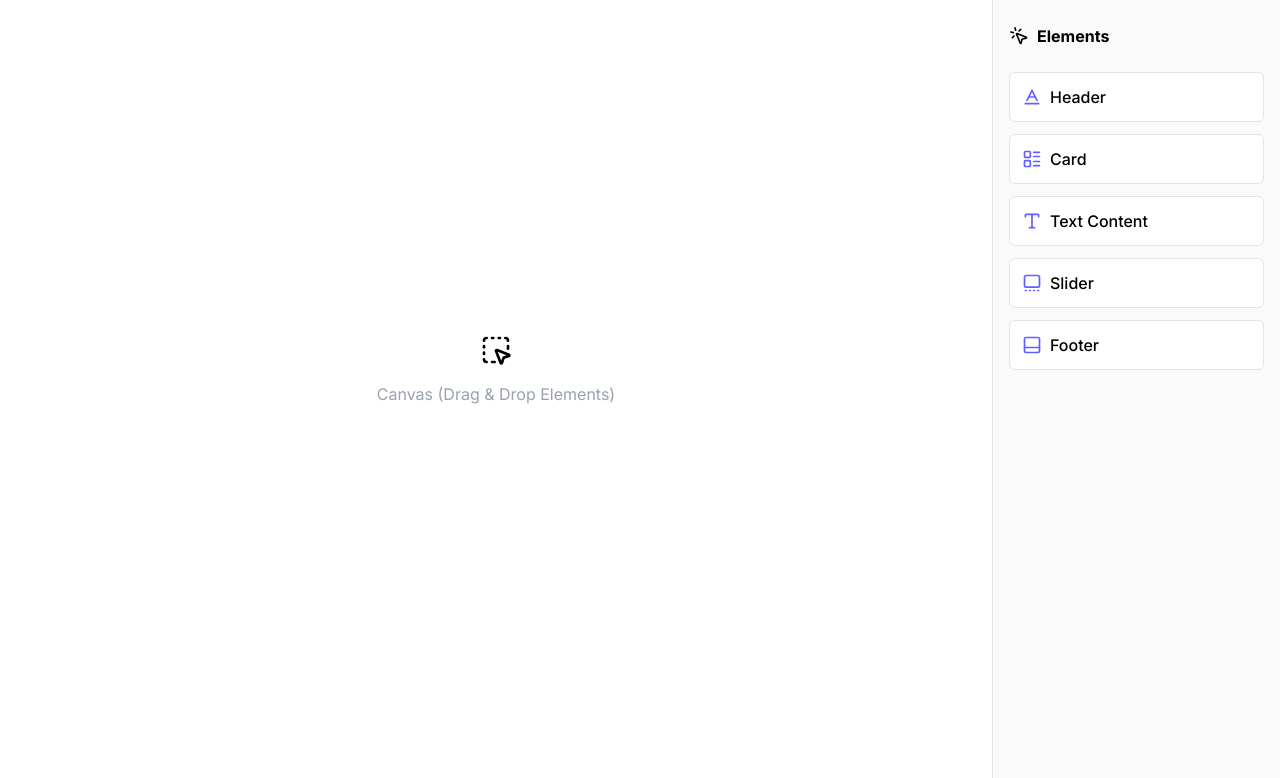
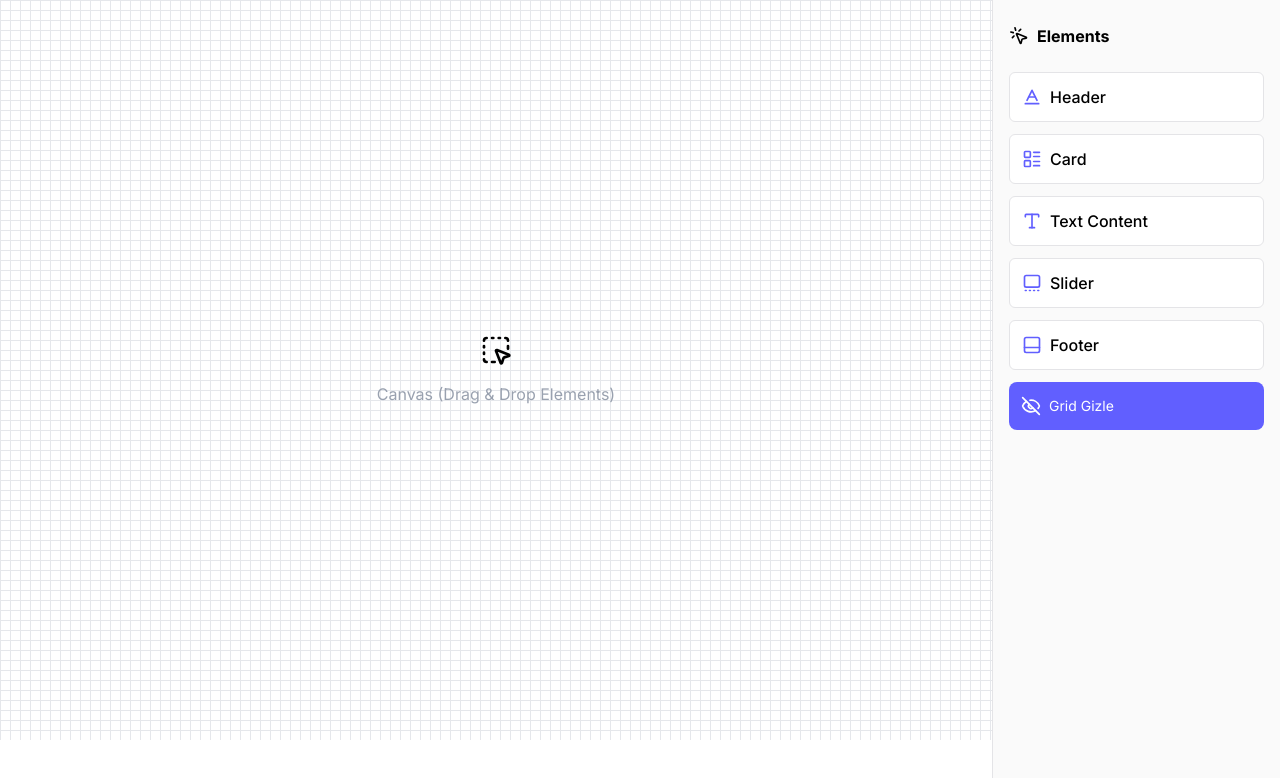
Before and after one commit to yasinakbulut25/drag-drop-builder, a Next.js app: page / in a window 1280 px wide. Shown: the top 778 px of the page. Built offline with nearby package versions, Linux system fonts and the light colour scheme.

Commit message:
feat: draggable elements and grid toggle to canvas

```diff
--- a/components/canvas/Canvas.jsx
+++ b/components/canvas/Canvas.jsx
@@ -1,5 +1,6 @@
 "use client";
 
+import { useEffect } from "react";
 import { SquareDashedMousePointerIcon } from "lucide-react";
 import { useBuilderStore } from "@/store/useBuilderStore";
 import { calculateDropPosition } from "@/lib/dragEngine/dropCalculator";
@@ -7,23 +8,73 @@ import { allowDrop } from "@/lib/dragEngine/dragHandlers";
 import ElementRenderer from "./ElementRenderer";
 
 export default function Canvas() {
-  const { addElement, elements } = useBuilderStore();
+  const {
+    elements,
+    addElement,
+    draggingId,
+    dragOffsetX,
+    dragOffsetY,
+    moveElement,
+    canvas,
+  } = useBuilderStore();
 
   const handleDrop = (e) => {
     e.preventDefault();
-
     const type = e.dataTransfer.getData("element-type");
     const pos = calculateDropPosition(e);
+    addElement(type, pos);
+  };
 
-    addElement(type, pos);
+  useEffect(() => {
+    const handleMouseMove = (e) => {
+      if (!draggingId) return;
+
+      const canvasRoot = document.getElementById("canvas-root");
+      const rect = canvasRoot.getBoundingClientRect();
+
+      let x = e.clientX - rect.left - dragOffsetX;
+      let y = e.clientY - rect.top - dragOffsetY;
+
+      x = Math.max(0, x);
+      y = Math.max(0, y);
+
+      const grid = canvas.grid;
+      if (grid.enabled && grid.snap) {
+        x = Math.round(x / grid.size) * grid.size;
+        y = Math.round(y / grid.size) * grid.size;
+      }
+
+      moveElement(draggingId, x, y);
+    };
+
+    const handleMouseUp = () => {
+      useBuilderStore.setState({ draggingId: null });
+    };
+
+    window.addEventListener("mousemove", handleMouseMove);
+    window.addEventListener("mouseup", handleMouseUp);
+
+    return () => {
+      window.removeEventListener("mousemove", handleMouseMove);
+      window.removeEventListener("mouseup", handleMouseUp);
+    };
+  }, [draggingId, dragOffsetX, dragOffsetY, moveElement, canvas]);
+
+  const canvasStyle = {
+    backgroundImage: canvas.grid.enabled
+      ? `linear-gradient(#e5e7eb 1px, transparent 1px),
+       linear-gradient(90deg, #e5e7eb 1px, transparent 1px)`
+      : "none",
+    backgroundSize: `${canvas.grid.size}px ${canvas.grid.size}px`,
   };
 
   return (
     <div
-      id="canvas"
+      id="canvas-root"
       onDrop={handleDrop}
       onDragOver={allowDrop}
-      className="w-full h-full relative overflow-auto m-auto"
+      style={canvasStyle}
+      className="relative w-full h-full overflow-auto bg-white"
     >
       {elements.length === 0 ? (
         <div className="flex flex-col items-center justify-center w-full h-full">
--- a/components/canvas/ElementRenderer.jsx
+++ b/components/canvas/ElementRenderer.jsx
@@ -6,6 +6,7 @@ import CardElement from "../elements/card/CardElement";
 import TextContentElement from "../elements/text/TextContentElement";
 import SliderElement from "../elements/slider/SliderElement";
 import FooterElement from "../elements/footer/FooterElement";
+import { getElementWrapperClassAndStyle } from "@/lib/utils";
 
 export default function ElementRenderer({ element }) {
   const { selectedId, selectElement } = useBuilderStore();
@@ -27,42 +28,33 @@ export default function ElementRenderer({ element }) {
     }
   };
 
-  const isSticky = element.positionBehavior === "sticky-top";
-  const isBottom = element.positionBehavior === "bottom";
+  const { wrapperClass, wrapperStyle } = getElementWrapperClassAndStyle(
+    element,
+    selectedId
+  );
 
-  let wrapperClass = `
-    ${
-      selectedId === element.id
-        ? "outline-2 outline-offset-2 outline-indigo-600 rounded"
-        : ""
-    }
-    ${isSticky ? "sticky top-0 z-50" : ""}
-    ${isBottom ? "absolute bottom-0 z-50" : ""}
-    ${!isSticky && !isBottom ? "absolute" : ""}
-  `;
+  const handleMouseDown = (e) => {
+    if (
+      element.positionBehavior === "sticky-top" ||
+      element.positionBehavior === "bottom" ||
+      element.fixed
+    )
+      return;
 
-  if (element.fixed) {
-    wrapperClass = `${wrapperClass} fixed fixed-width`;
-  }
+    e.stopPropagation();
 
-  const wrapperStyle =
-    !isSticky && !isBottom
-      ? {
-          top: element.position.y,
-          left: element.position.x,
-          width: element.width,
-          height: element.height === "auto" ? "auto" : element.height,
-          zIndex: element.zIndex,
-        }
-      : {
-          width: element.width,
-          height: element.height,
-        };
+    useBuilderStore.setState({
+      draggingId: element.id,
+      dragOffsetX: e.clientX - element.position.x,
+      dragOffsetY: e.clientY - element.position.y,
+    });
+  };
 
   return (
     <div
       className={wrapperClass}
       style={wrapperStyle}
+      onMouseDown={handleMouseDown}
       onClick={(e) => {
         e.stopPropagation();
         selectElement(element.id);
--- a/components/elements/text/TextContentElement.jsx
+++ b/components/elements/text/TextContentElement.jsx
@@ -9,7 +9,7 @@ export default function TextContentElement({ data }) {
   };
 
   return (
-    <div style={style} className="p-1 text-content-element">
+    <div style={style} className="text-content-element">
       <p className="text-black">{data.content.plainText}</p>
     </div>
   );
--- a/components/sidebar/Sidebar.jsx
+++ b/components/sidebar/Sidebar.jsx
@@ -7,8 +7,11 @@ import {
   MousePointerClickIcon,
   TypeIcon,
   PanelBottomIcon,
+  EyeIcon,
+  EyeOffIcon,
 } from "lucide-react";
 import ElementItem from "./ElementItem";
+import { useBuilderStore } from "@/store/useBuilderStore";
 
 const Elements = [
   {
@@ -39,6 +42,8 @@ const Elements = [
 ];
 
 export default function Sidebar() {
+  const { canvas, toggleGrid } = useBuilderStore();
+
   return (
     <aside className="w-72 bg-zinc-50 border-l border-zinc-200 px-4 py-6 z-50">
       <div className="flex items-center gap-2 mb-6">
@@ -55,6 +60,22 @@ export default function Sidebar() {
             icon={item.icon}
           />
         ))}
+        <button
+          onClick={toggleGrid}
+          className="cursor-pointer w-full flex items-center gap-2 p-3  text-white text-sm bg-indigo-500 rounded-lg"
+        >
+          {canvas.grid.enabled ? (
+            <>
+              <EyeOffIcon className="text-white min-w-5 w-5" />
+              Grid Gizle
+            </>
+          ) : (
+            <>
+              <EyeIcon className="text-white min-w-5 w-5" />
+              Grid Göster
+            </>
+          )}
+        </button>
       </div>
     </aside>
   );
--- a/lib/utils.js
+++ b/lib/utils.js
@@ -1,2 +1,38 @@
 export const generateId = () =>
   "elem_" + Math.random().toString(36).substring(2, 10);
+
+export const getElementWrapperClassAndStyle = (element, selectedId) => {
+  const isSticky = element.positionBehavior === "sticky-top";
+  const isBottom = element.positionBehavior === "bottom";
+
+  let wrapperClass = `
+    ${
+      selectedId === element.id
+        ? "outline-2 outline-offset-2 outline-indigo-600 rounded"
+        : ""
+    }
+    ${isSticky ? "sticky top-0 z-50" : ""}
+    ${isBottom ? "absolute bottom-0 z-50" : ""}
+    ${!isSticky && !isBottom ? "absolute" : ""}
+  `;
+
+  if (element.fixed) {
+    wrapperClass = `${wrapperClass} fixed fixed-width`;
+  }
+
+  const wrapperStyle =
+    !isSticky && !isBottom
+      ? {
+          top: element.position.y,
+          left: element.position.x,
+          width: element.width,
+          height: element.height === "auto" ? "auto" : element.height,
+          zIndex: element.zIndex,
+        }
+      : {
+          width: element.width,
+          height: element.height,
+        };
+
+  return { wrapperClass, wrapperStyle };
+};
--- a/store/useBuilderStore.js
+++ b/store/useBuilderStore.js
@@ -3,8 +3,28 @@ import { generateId } from "@/lib/utils";
 import { ELEMENT_DEFAULTS } from "@/components/elements/registry";
 
 export const useBuilderStore = create((set) => ({
+  project: {
+    name: "Test Builder Layout",
+    version: "1.0",
+    created: new Date().toISOString(),
+    lastModified: new Date().toISOString(),
+  },
+
+  canvas: {
+    width: 1200,
+    height: 800,
+    grid: {
+      enabled: true,
+      size: 10,
+      snap: true,
+    },
+  },
+
   elements: [],
   selectedId: null,
+  draggingId: null,
+  dragOffsetX: 0,
+  dragOffsetY: 0,
 
   addElement: (type, pos) =>
     set((state) => {
@@ -27,7 +47,6 @@ export const useBuilderStore = create((set) => ({
       };
 
       return {
-        ...state,
         elements: [...state.elements, newElement],
         project: {
           ...state.project,
@@ -37,4 +56,31 @@ export const useBuilderStore = create((set) => ({
     }),
 
   selectElement: (id) => set({ selectedId: id }),
+
+  moveElement: (id, x, y) =>
+    set((state) => ({
+      elements: state.elements.map((el) =>
+        el.id === id
+          ? {
+              ...el,
+              position: {
+                ...el.position,
+                x,
+                y,
+              },
+            }
+          : el
+      ),
+    })),
+
+  toggleGrid: () =>
+    set((state) => ({
+      canvas: {
+        ...state.canvas,
+        grid: {
+          ...state.canvas.grid,
+          enabled: !state.canvas.grid.enabled,
+        },
+      },
+    })),
 }));
```
